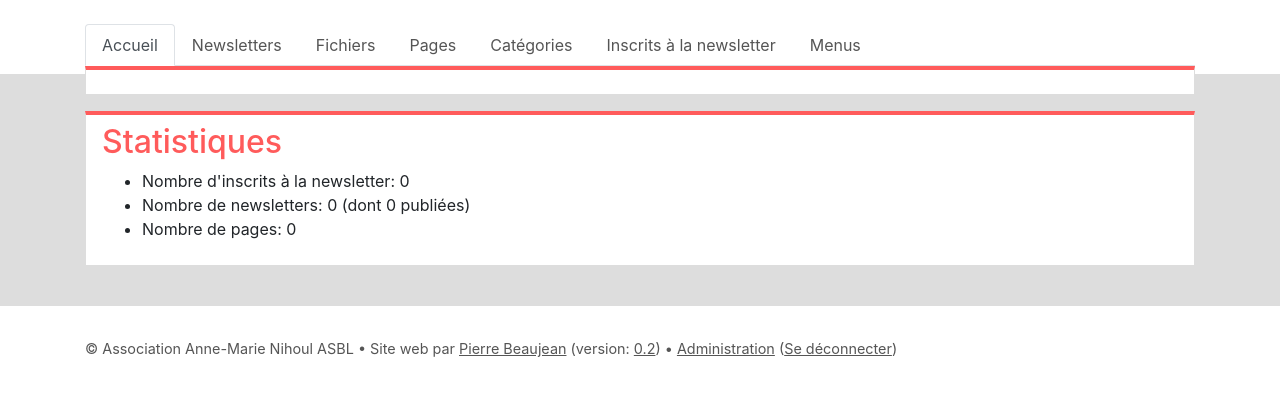
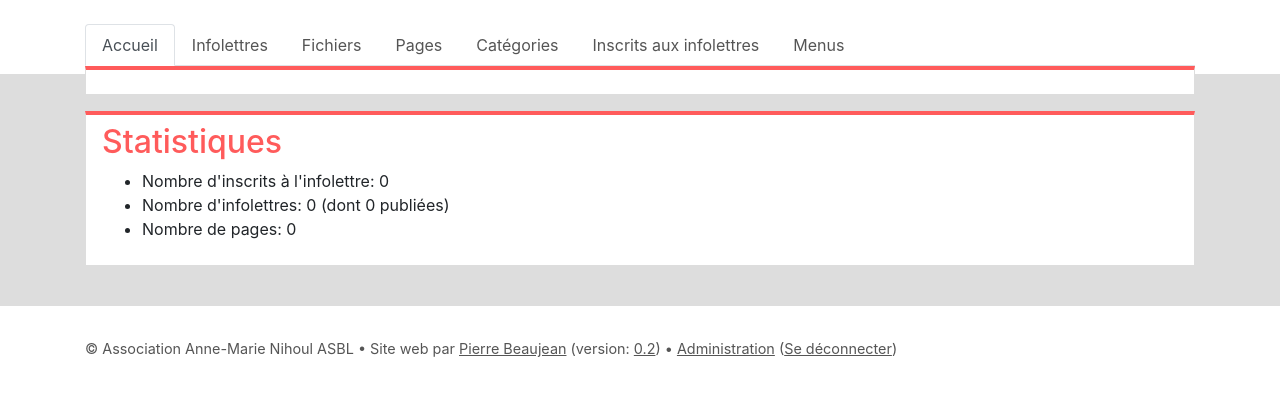
Before and after one commit to pierre-24/AM-Nihoul-website, a Flask app: page /admin/index.html in a window 1280 px wide. Shown: the part 253-649 px from the top of the page. Run offline with Flask 2, Linux system fonts and the light colour scheme; the visitor is signed in with stand-in values (Sample User, id 1); data that the repository does not hold is empty; style sheets or scripts are compiled from the project's sources; some libraries are stand-ins or nearby versions.

Commit message:
infolettre everywhere

```diff
--- a/AM_Nihoul_website/admin/views.py
+++ b/AM_Nihoul_website/admin/views.py
@@ -72,8 +72,8 @@ class IndexView(AdminBaseMixin, RenderTemplateView):
 
         # few statistics
         ctx['statistics'] = {
-            "Nombre d'inscrits à la newsletter": NewsletterRecipient.query.count(),
-            'Nombre de newsletters': '{} (dont {} publiées)'.format(
+            "Nombre d'inscrits à l'infolettre": NewsletterRecipient.query.count(),
+            "Nombre d'infolettres": '{} (dont {} publiées)'.format(
                 Newsletter.query.count(), Newsletter.query.filter(Newsletter.draft.is_(False)).count()),
             'Nombre de pages': Page.query.count(),
         }
@@ -244,7 +244,7 @@ class CategoriesView(AdminBaseMixin, FormView):
         return super().form_valid(form)
 
 
-admin_blueprint.add_url_rule('/categories.html', view_func=CategoriesView.as_view('categories'))
+admin_blueprint.add_url_rule('/catégories.html', view_func=CategoriesView.as_view('categories'))
 
 
 class CategoryDeleteView(AdminBaseMixin, DeleteObjectView):
@@ -367,7 +367,7 @@ class NewsletterRecipientsView(AdminBaseMixin, RenderTemplateView):
 
 
 admin_blueprint.add_url_rule(
-    '/newsletter-inscrits.html', view_func=NewsletterRecipientsView.as_view('newsletter-recipients'))
+    '/infolettres-inscrits.html', view_func=NewsletterRecipientsView.as_view('newsletter-recipients'))
 
 
 class NewsletterRecipientDelete(AdminBaseMixin, DeleteObjectView):
@@ -379,7 +379,7 @@ class NewsletterRecipientDelete(AdminBaseMixin, DeleteObjectView):
 
 
 admin_blueprint.add_url_rule(
-    '/newsletter-inscit-suppression-<int:id>.html',
+    '/infolettre-inscit-suppression-<int:id>.html',
     view_func=NewsletterRecipientDelete.as_view('newsletter-recipient-delete'))
 
 
@@ -398,7 +398,7 @@ class NewslettersView(AdminBaseMixin, FormView):
 
 
 admin_blueprint.add_url_rule(
-    '/newsletters.html', view_func=NewslettersView.as_view('newsletters'))
+    '/infolettres.html', view_func=NewslettersView.as_view('newsletters'))
 
 
 class BaseNewsletterEditView(AdminBaseMixin, FormView):
@@ -449,7 +449,7 @@ class NewsletterEditView(ObjectManagementMixin, BaseNewsletterEditView):
 
 
 admin_blueprint.add_url_rule(
-    '/newsletter-edition-<int:id>-<string:slug>.html', view_func=NewsletterEditView.as_view(name='newsletter-edit'))
+    '/infolettre-edition-<int:id>-<string:slug>.html', view_func=NewsletterEditView.as_view(name='newsletter-edit'))
 
 
 class NewsletterCreateView(BaseNewsletterEditView):
@@ -460,7 +460,7 @@ class NewsletterCreateView(BaseNewsletterEditView):
         db.session.add(newsletter)
         db.session.commit()
 
-        flask.flash('Newsletter "{}" créée.'.format(newsletter.title))
+        flask.flash('Infolettre "{}" créée.'.format(newsletter.title))
 
         if form.submit_button_2.data:
             self.success_url = flask.url_for('admin.newsletter-view', id=newsletter.id)
@@ -471,7 +471,7 @@ class NewsletterCreateView(BaseNewsletterEditView):
 
 
 admin_blueprint.add_url_rule(
-    '/newsletter-nouveau.html', view_func=NewsletterCreateView.as_view(name='newsletter-create'))
+    '/infolettre-nouvelle.html', view_func=NewsletterCreateView.as_view(name='newsletter-create'))
 
 
 class NewsletterDeleteView(AdminBaseMixin, DeleteObjectView):
@@ -483,7 +483,7 @@ class NewsletterDeleteView(AdminBaseMixin, DeleteObjectView):
 
 
 admin_blueprint.add_url_rule(
-    '/newsletter-suppression-<int:id>.html', view_func=NewsletterDeleteView.as_view('newsletter-delete'))
+    '/infolettre-suppression-<int:id>.html', view_func=NewsletterDeleteView.as_view('newsletter-delete'))
 
 
 class NewsletterPublishView(AdminBaseMixin, ObjectManagementMixin, FormView):
@@ -532,7 +532,7 @@ class NewsletterPublishView(AdminBaseMixin, ObjectManagementMixin, FormView):
 
 
 admin_blueprint.add_url_rule(
-    '/newsletter-publie-<int:id>.html', view_func=NewsletterPublishView.as_view('newsletter-publish'))
+    '/infolettre-publie-<int:id>.html', view_func=NewsletterPublishView.as_view('newsletter-publish'))
 
 
 class NewsletterView(AdminBaseMixin, ObjectManagementMixin, RenderTemplateView):
@@ -553,7 +553,7 @@ class NewsletterView(AdminBaseMixin, ObjectManagementMixin, RenderTemplateView):
 
 
 admin_blueprint.add_url_rule(
-    '/newsletter-voir-<int:id>.html', view_func=NewsletterView.as_view(name='newsletter-view'))
+    '/infolettre-voir-<int:id>.html', view_func=NewsletterView.as_view(name='newsletter-view'))
 
 
 # --- Menu
--- a/AM_Nihoul_website/app_bootstrap.py
+++ b/AM_Nihoul_website/app_bootstrap.py
@@ -27,8 +27,8 @@ def bootstrap():
 
     # menu entries
     links = [
-        MenuEntry.create(pages[1].title, flask.url_for('visitor.page-view', id=pages[1].id, slug=pages[1].slug)),
-        MenuEntry.create(pages[2].title, flask.url_for('visitor.page-view', id=pages[2].id, slug=pages[2].slug),
+        MenuEntry.create(pages[2].title, flask.url_for('visitor.page-view', id=pages[2].id, slug=pages[2].slug)),
+        MenuEntry.create(pages[3].title, flask.url_for('visitor.page-view', id=pages[3].id, slug=pages[3].slug),
                          highlight=True)
     ]
 
--- a/AM_Nihoul_website/assets/style.less
+++ b/AM_Nihoul_website/assets/style.less
@@ -100,8 +100,8 @@ blockquote {
       p.newsletter-info {
           color: #555;
           font-size: 90%;
-          background: #fafafa;
-          padding: 8px 0;
+          background: #eee;
+          padding: 4px 8px;
       }
     }
   }
--- a/AM_Nihoul_website/templates/admin/base.ex.html
+++ b/AM_Nihoul_website/templates/admin/base.ex.html
@@ -6,11 +6,11 @@
     <div class="container  mt-4 pb-4">
     <ul  id="admin-menu"class="nav nav-tabs">
         <li class="nav-item"><a href="{{ url_for('admin.index') }}" class="nav-link {%  if not admin_current %}active{% endif %}">Accueil</a></li>
-        <li class="nav-item"><a href="{{ url_for('admin.newsletters') }}" class="nav-link {%  if admin_current == 'newsletter' %}active{% endif %}">Newsletters</a></li>
+        <li class="nav-item"><a href="{{ url_for('admin.newsletters') }}" class="nav-link {%  if admin_current == 'newsletter' %}active{% endif %}">Infolettres</a></li>
         <li class="nav-item"><a href="{{ url_for('admin.files') }}" class="nav-link {%  if admin_current == 'file' %}active{% endif %}">Fichiers</a></li>
         <li class="nav-item"><a href="{{ url_for('admin.pages') }}" class="nav-link {%  if admin_current == 'page' %}active{% endif %}">Pages</a></li>
         <li class="nav-item"><a href="{{ url_for('admin.categories') }}" class="nav-link {%  if admin_current == 'category' %}active{% endif %}">Catégories</a></li>
-        <li class="nav-item"><a href="{{ url_for('admin.newsletter-recipients') }}" class="nav-link {%  if admin_current == 'recipient' %}active{% endif %}">Inscrits à la newsletter</a></li>
+        <li class="nav-item"><a href="{{ url_for('admin.newsletter-recipients') }}" class="nav-link {%  if admin_current == 'recipient' %}active{% endif %}">Inscrits aux infolettres</a></li>
         <li class="nav-item"><a href="{{ url_for('admin.menus') }}" class="nav-link {%  if admin_current == 'menus' %}active{% endif %}">Menus</a></li>
     </ul>
     <div id="content" class="admin-content">
--- a/AM_Nihoul_website/templates/admin/newsletter-edit.html
+++ b/AM_Nihoul_website/templates/admin/newsletter-edit.html
@@ -4,11 +4,11 @@
 
 {% set admin_current = 'newsletter' %}
 
-{% block page_title %}Modification d'une newsletter{% endblock %}
+{% block page_title %}Modification d'une infolettre{% endblock %}
 
 {% block content %}
     <section>
-    <h2>Modification d'une newsletter</h2>
+    <h2>Modification d'une infolettre</h2>
     <form method="post">
         {{ form.hidden_tag() }}
         {{ render_field(form.title) }}
--- a/AM_Nihoul_website/templates/admin/newsletter-recipients.html
+++ b/AM_Nihoul_website/templates/admin/newsletter-recipients.html
@@ -3,11 +3,11 @@
 
 {% set admin_current = 'recipient' %}
 
-{% block page_title %}Inscrits à la newsletter{% endblock %}
+{% block page_title %}Inscrits à l'infolettre'{% endblock %}
 
 {% block content %}
     <section>
-    <h2>Inscrits à la newsletter</h2>
+    <h2>Inscrits à l'infolettre</h2>
 
     <table class="admin-list">
         {% for recipient in recipients %}
--- a/AM_Nihoul_website/templates/admin/newsletter.html
+++ b/AM_Nihoul_website/templates/admin/newsletter.html
@@ -8,7 +8,7 @@
     <section>
     <h2>{{ newsletter.title }}</h2>
         <p class="newsletter-info">
-            Ceci est une prévisualisation de votre newsletter{% if newsletter.draft %}, <b>qui n'est actuellement pas publique</b>{% endif %}.
+            Ceci est une prévisualisation de votre infolettre{% if newsletter.draft %}, <b>qui n'est actuellement pas publique</b>{% endif %}.
             <a href="{{ url_for('admin.newsletter-edit', id=newsletter.id, slug=newsletter.slug) }}">Éditer cette newsletter</a> ou
             <a href="{{ url_for('admin.newsletters') }}">revenir à la liste</a>.
         </p>
--- a/AM_Nihoul_website/templates/base.ex.html
+++ b/AM_Nihoul_website/templates/base.ex.html
@@ -63,7 +63,7 @@
     {% if not no_newsletter %}
     <div id="newsletter" class="jumbotron-fluid">
         <div class="container">
-        <p>Pour ne rien rater, inscrivez vous à notre newsletter !</p>
+        <p>Pour ne rien rater, inscrivez vous à nos infolettres !</p>
         <form action="{{ url_for('visitor.newsletter-subscribe') }}" method="post">
             {{ newsletter_form.hidden_tag() }}
             <div class="form-row">
--- a/AM_Nihoul_website/templates/index.html
+++ b/AM_Nihoul_website/templates/index.html
@@ -17,7 +17,7 @@
     {% endwith %}
 
     {% if latest_newsletters|length > 1 %}
-        <h3>Newsletters plus anciennes</h3>
+        <h3>Infolettres plus anciennes</h3>
         <ul>
         {% for newsletter in latest_newsletters %}
             {% if loop.index > 1 %}
--- a/AM_Nihoul_website/templates/newsletter-in.html
+++ b/AM_Nihoul_website/templates/newsletter-in.html
@@ -2,11 +2,11 @@
 {% from 'bootstrap/form.html' import render_field%}
 {% set no_newsletter = True %}
 
-{% block page_title %}Inscription à la newsletter{% endblock %}
+{% block page_title %}Inscription à nos infolettres{% endblock %}
 
 {% block content %}
     <section>
-        <h2>Inscription à la newsletter</h2>
+        <h2>Inscription à nos infolettres</h2>
         <form action="{{ url_for('visitor.newsletter-subscribe') }}" method="post">
             {{ form.hidden_tag() }}
             {{ render_field(form.name) }}
--- a/AM_Nihoul_website/templates/newsletter-out.html
+++ b/AM_Nihoul_website/templates/newsletter-out.html
@@ -2,11 +2,11 @@
 {% from "helpers.inc.html" import render_field %}
 {% set no_newsletter = True %}
 
-{% block page_title %}Désinscription de la newsletter{% endblock %}
+{% block page_title %}Désinscription de nos infolettres{% endblock %}
 
 {% block content %}
     <section>
         <h2>Désinscription</h2>
-        <p>Vous êtes désormais désinscrit de notre newsletter.</p>
+        <p>Vous êtes désormais désinscrit de nos infolettres.</p>
     </section>
 {% endblock %}
--- a/AM_Nihoul_website/templates/newsletter.html
+++ b/AM_Nihoul_website/templates/newsletter.html
@@ -5,7 +5,7 @@
 {% block content %}
     <section>
     <h2>{{ newsletter.title }}</h2>
-        <p class="newsletter-info">Newsletter publiée {{ newsletter.date_published|date_formatter }}.</p>
+        <p class="newsletter-info">Infolettre publiée {{ newsletter.date_published|date_formatter }}{% if newsletter.date_published < newsletter.date_modified %} (dernière modification <b>{{ newsletter.date_modified|date_formatter }}</b>){% endif %}.</p>
     {{ newsletter.content|safe }}
     </section>
 {% endblock %}
--- a/AM_Nihoul_website/templates/newsletter/base.ex.html
+++ b/AM_Nihoul_website/templates/newsletter/base.ex.html
@@ -11,7 +11,7 @@
     <p style="border-top: 1px solid #ddd; padding-top: 16px; margin-top: 16px; text-align: center">
         &copy; {{ site_name }}. <br>
         {% if not no_unsubscribe %}
-            Vous recevez ce courriel car vous êtes inscrit à la newsletter.
+            Vous recevez ce courriel car vous êtes inscrit à nos infolettres.
             Si vous ne souhaitez plus recevoir ce type de communication, désinscrivez-vous <a href="{{ url_for('visitor.newsletter-unsubscribe', id=recipient.id, hash=recipient.hash, _external=True) }}">ici</a>.
         {% endif %}
     </p>
--- a/AM_Nihoul_website/templates/newsletter/newsletter-in.html
+++ b/AM_Nihoul_website/templates/newsletter/newsletter-in.html
@@ -5,7 +5,7 @@
     <p>Bonjour, {{ name }}</p>
     <p>
         {% with link = url_for('visitor.newsletter-confirm', id=recipient.id, hash=recipient.hash, _external=True) %}
-        Vous avez été inscrit à notre newsletter. Si c'est une erreur, <b>vous ne devez rien faire</b>.
+        Vous avez été inscrit à nos infolettres. Si c'est une erreur, <b>vous ne devez rien faire</b>.
         Dans le cas contraire, vous avez 24 heures pour <b>confirmer votre inscription</b> en cliquant sur le lien suivant:
         <a href="{{ link }}">{{ link }}</a>
         (faites un copier-coller si le lien ne peut être cliqué).
```
Also changed, not shown: AM_Nihoul_website/templates/admin/newsletters.html (+4 -4 lines), AM_Nihoul_website/visitor/views.py (+8 -8 lines).
